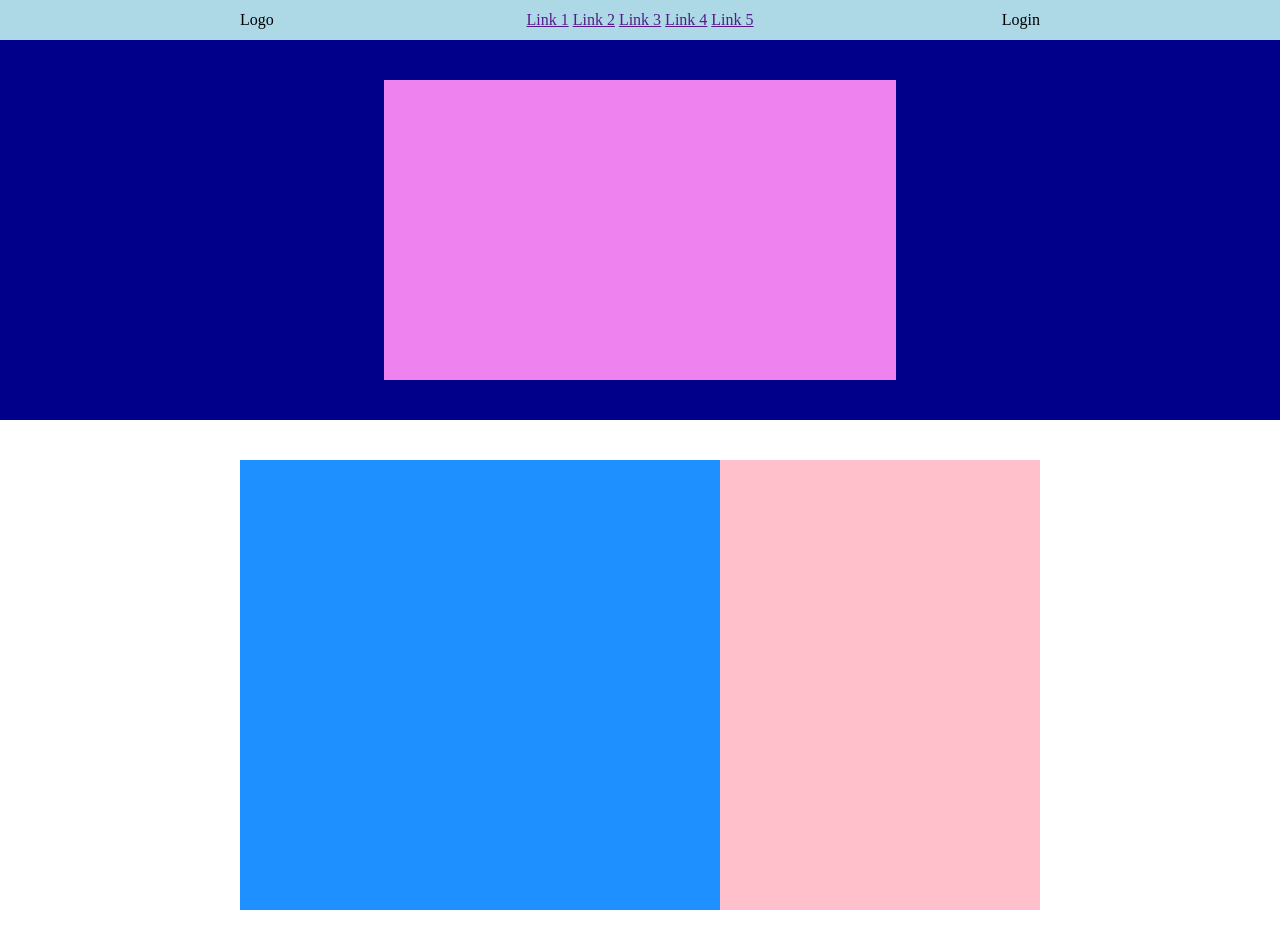
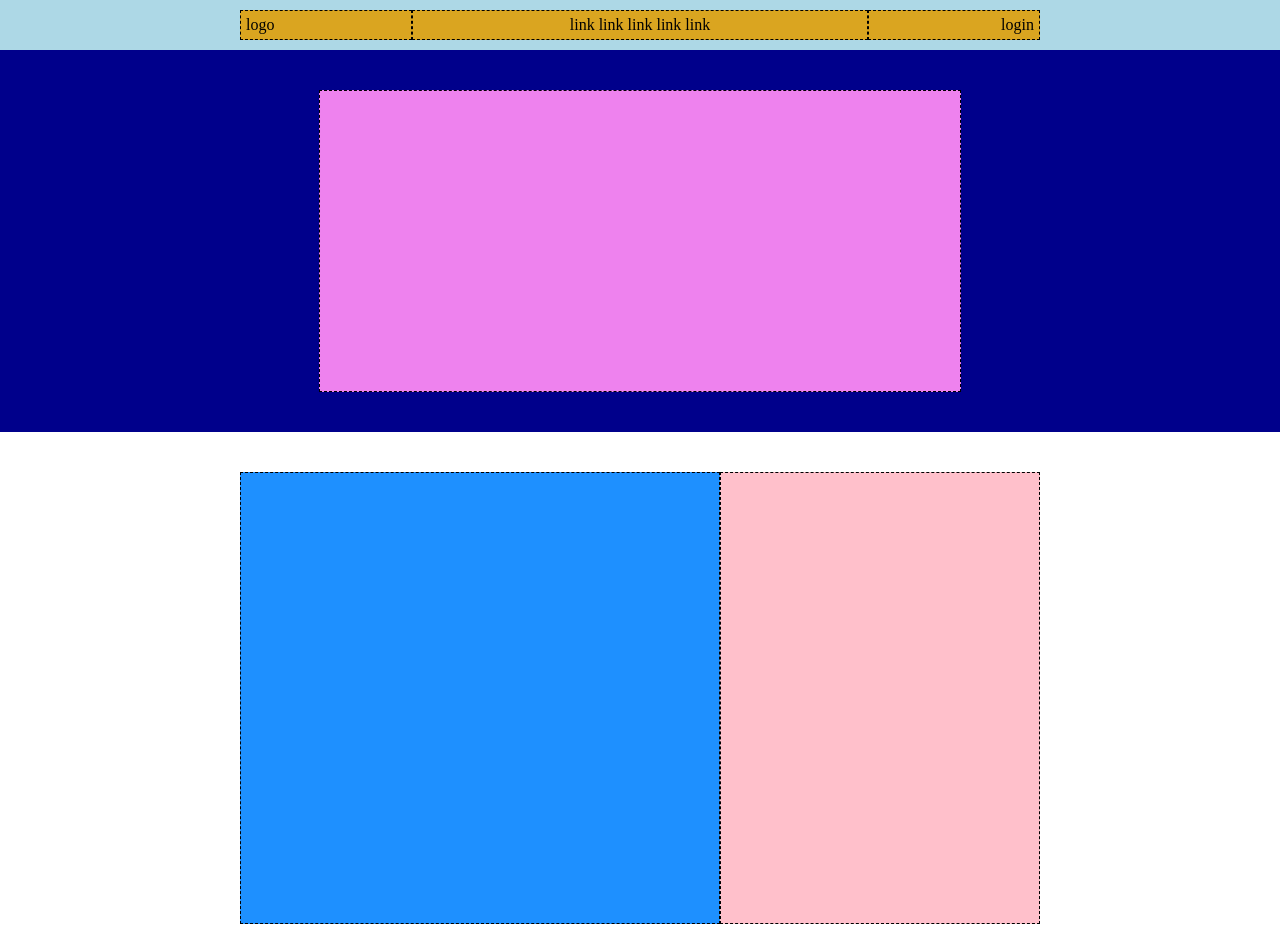
Before and after one commit to redihoxhaa/htmlcss-struttura-discord, a plain HTML site: page index.html in a window 1280 px wide. Shown: the top 927 px of the page. Drawn offline with Linux system fonts and the light colour scheme.

Commit message:
fix: aggiunta borders e resizing header

```diff
--- a/css/style.css
+++ b/css/style.css
@@ -17,7 +17,13 @@ DEBUG HEADER
 }
 
 .debug .head-bar {
-    height: 40px;
+    height: 50px;
+}
+
+.debug .logo,
+.debug .link,
+.debug .login {
+    background-color: #daa520;
 }
 
 .debug .news {
@@ -97,9 +103,46 @@ DEBUG FOOTER
     height: 50px;
 }
 
+.debug .logo-footer,
+.debug button {
+    background-color: #ffb8c3;
+}
+
+
+
 /*
 COMMON
 */
+
+.logo,
+.link,
+.login {
+    padding: 5px
+}
+
+.logo,
+.link,
+.login,
+.news-frame,
+.a-left,
+.a-right,
+.b-left,
+.b-right,
+.c-left,
+.c-right,
+.menu-d,
+.main-menu-footer,
+.logo-footer,
+button {
+    border: 1px dashed black;
+}
+
+.a-menu-footer,
+.b-menu-footer,
+.c-menu-footer,
+.d-menu-footer {
+    border: 1px dashed white;
+}
 
 .head-bar,
 .news,
@@ -143,6 +186,11 @@ COMMON
     width: 40%;
 }
 
+.logo-footer,
+button {
+    padding: 4px;
+}
+
 /*
 TYPOGRAPHY
 */
@@ -172,12 +220,17 @@ HEADER
 
 }
 
+.link a {
+    text-decoration: none;
+    color: black;
+}
+
 .news {
     padding: 40px 0;
 }
 
 .news-frame {
-    width: 40%;
+    width: 50%;
     margin: auto;
 }
 
--- a/index.html
+++ b/index.html
@@ -13,15 +13,15 @@
 
         <!-- Barra superiore logo, link e login -->
         <div class="head-bar">
-            <div class="logo">Logo</div>
+            <div class="logo">logo</div>
             <div class="link">
-                <a href="">Link 1</a>
-                <a href="">Link 2</a>
-                <a href="">Link 3</a>
-                <a href="">Link 4</a>
-                <a href="">Link 5</a>
+                <a href="">link</a>
+                <a href="">link</a>
+                <a href="">link</a>
+                <a href="">link</a>
+                <a href="">link</a>
             </div>
-            <div class="login">Login</div>
+            <div class="login">login</div>
         </div>
         <!-- /Barra superiore logo, link e login -->
 
```
